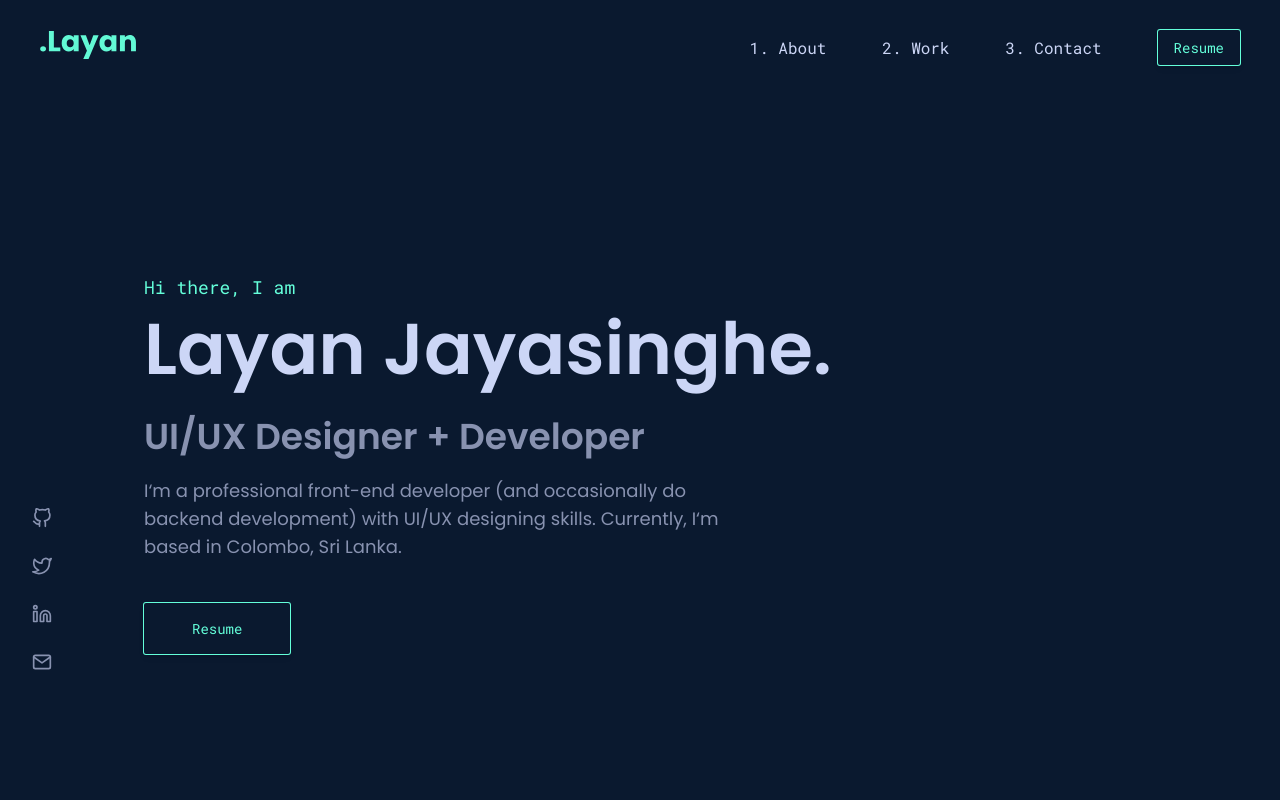
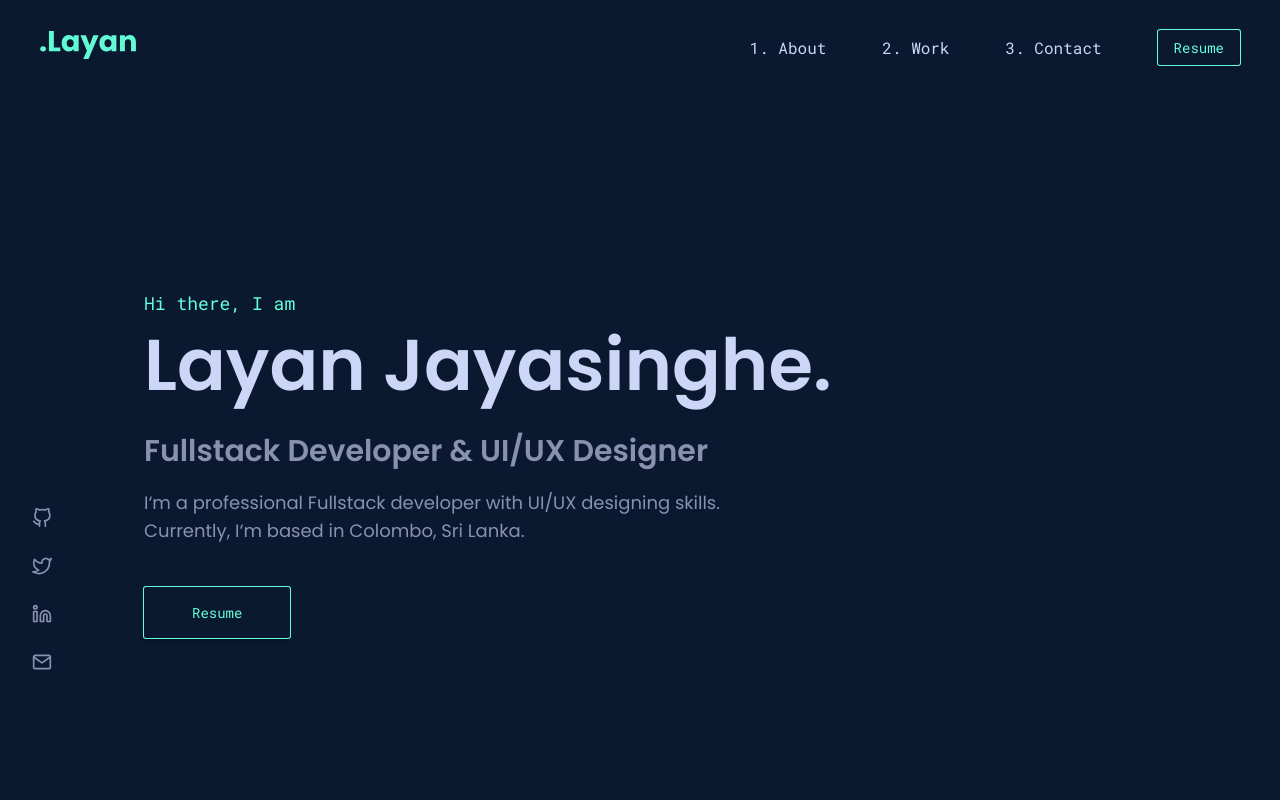
Before and after one commit to LayanJay/v1, a Next.js app: page / in a window 1280 px wide. Shown: the top 800 px of the page. Built offline with nearby package versions, Linux system fonts and the light colour scheme.

Commit message:
feat: side email link

```diff
--- /dev/null
+++ b/components/Email.jsx
@@ -0,0 +1,33 @@
+import { gsap } from 'gsap'
+import { useEffect } from 'react'
+
+const Email = () => {
+  useEffect(() => {
+    const tl = gsap.timeline({ delay: 0.6 })
+
+    tl.from('#sideEmail a', {
+      opacity: 0,
+      y: -10,
+      ease: 'expo.out',
+      duration: 0.5,
+    })
+  }, [])
+  return (
+    <div
+      id='sideEmail'
+      className='fixed bottom-56 -right-14 z-30 hidden lg:block'
+    >
+      <a
+        className='font-mono text-sm hover:text-primary-light transition ease-in'
+        href='mailto:layanjayasinghe2@gmail.com'
+        aria-label='External link'
+        rel='me noopener noreferrer'
+        target='_blank'
+      >
+        <p className='transform rotate-90'>layanjayasinghe2@gmail.com</p>
+      </a>
+    </div>
+  )
+}
+
+export default Email
--- a/components/Footer.jsx
+++ b/components/Footer.jsx
@@ -23,7 +23,7 @@ const Footer = () => {
   return (
     <footer
       id='footer'
-      className='bg-primary-dark font-poppins text-white-base border-b-2 border-primary-light flex flex-col items-center py-8'
+      className='bg-primary-dark font-poppins text-white-base border-b-2 border-primary-light flex flex-col items-center py-8 px-3 sm:px-4'
     >
       <div
         id='footerSocailItems'
--- a/modules/Contact.jsx
+++ b/modules/Contact.jsx
@@ -37,10 +37,10 @@ const Contact = () => {
         >
           Get In Touch
         </Heading>
-        <p className='text-white-dark text-center mb-1'>
+        <p className='text-white-dark text-sm md:text-base text-center mb-1'>
           My inbox is always open.
         </p>
-        <p className='text-white-dark text-center max-w-lg mx-auto mb-1'>
+        <p className='text-white-dark text-sm md:text-base text-center max-w-lg mx-auto mb-1'>
           Whether you have something to talk about or just want to say hi, I’ll
           try my best to get back to you!
         </p>
--- a/modules/HeroSection.jsx
+++ b/modules/HeroSection.jsx
@@ -27,13 +27,12 @@ const HeroSection = () => {
           <Heading type='h1' margin='mb-4 sm:mb-8'>
             Layan Jayasinghe.
           </Heading>
-          <Heading type='h2' margin='mb-5' color='text-white-dark'>
-            UI/UX Designer + Developer
+          <Heading type='h3' margin='mb-5' color='text-white-dark'>
+            Fullstack Developer & UI/UX Designer
           </Heading>
           <p className='mb-14 sm:text-lg text-white-dark max-w-xl'>
-            I&lsquo;m a professional front-end developer (and occasionally do
-            backend development) with UI/UX designing skills. Currently,
-            I&lsquo;m based in Colombo, Sri Lanka.
+            I&lsquo;m a professional Fullstack developer with UI/UX designing
+            skills. Currently, I&lsquo;m based in Colombo, Sri Lanka.
           </p>
 
           <a
--- a/pages/index.jsx
+++ b/pages/index.jsx
@@ -1,3 +1,4 @@
+import Email from '../components/Email'
 import Layout from '../components/Layout'
 import Social from '../components/Social'
 import { getAllProjects } from '../lib/utils'
@@ -35,6 +36,7 @@ const Home = ({ allProjects }) => {
   return (
     <Layout title='Layan Jayasinghe'>
       <Social />
+      <Email />
       <HeroSection />
       <About />
       <Featured projects={featuredProjects} />
```
Also changed, not shown: 1 other file (tests, documents, lock files or other folders).
